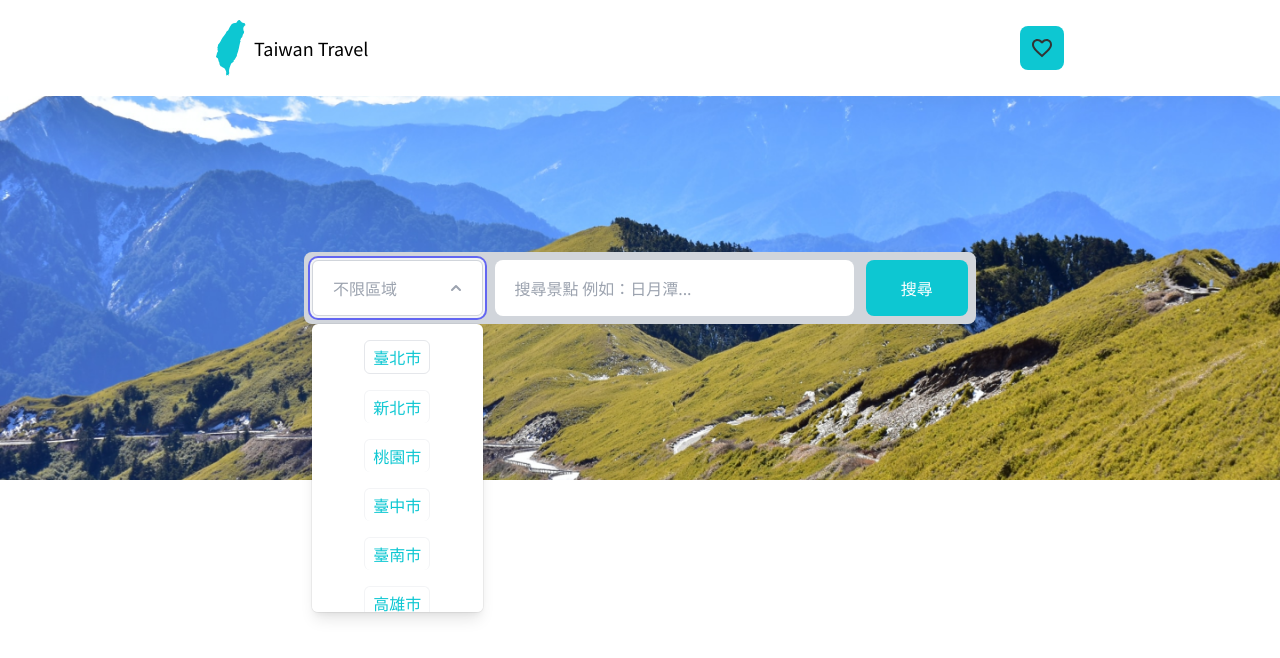
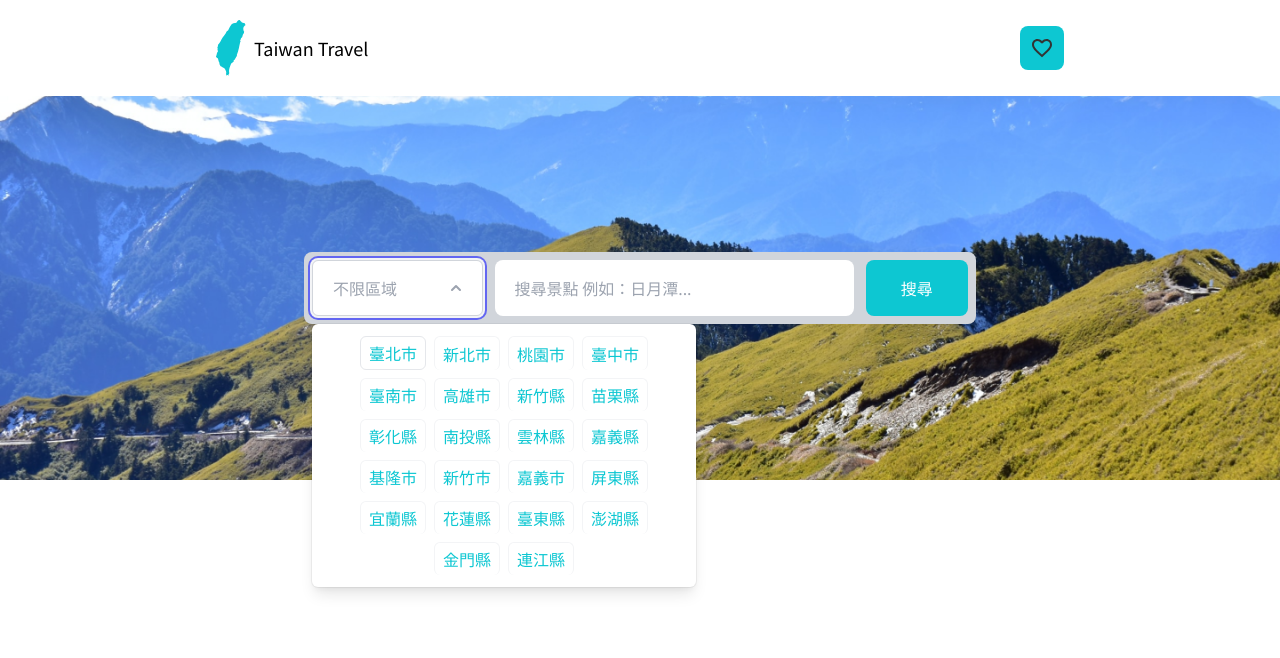
Before and after one commit to weicheng2138/2021-f2e_1, a Vue app: page / in a window 1280 px wide. Both pictures are taken after a click on the button "不限區域". Shown: the top 658 px of the page. Built offline with nearby package versions, Linux system fonts and the light colour scheme.

Commit message:
dropdown v2

```diff
--- a/src/components/DropDownList.vue
+++ b/src/components/DropDownList.vue
@@ -62,9 +62,6 @@
 		<div
 			v-if="dropdown.opened"
 			class="
-				origin-top-right
-				h-72
-				overflow-y-auto
 				mt-2
 				p-2
 				rounded-md
@@ -74,8 +71,10 @@
 				divide-y divide-gray-100
 				focus:outline-none
 				flex flex-col
-				justify-center
-				ssm:flex-row ssm:flex-wrap
+				overflow-auto
+				h-72
+				ssm:h-auto ssm:flex-row ssm:flex-wrap ssm:justify-center
+				md:overflow-hidden md:absolute md:w-96
 			"
 			role="menu"
 			aria-orientation="vertical"
@@ -86,7 +85,7 @@
 				v-for="city in dropdown.cities"
 				@click="setDropdownSelected(city)"
 				class="
-					ssm:px-2 ssm:py-1 ssm:m-2 ssm:border
+					ssm:px-2 ssm:m-1 ssm:border
 					py-1
 					rounded-md
 					text-primary
@@ -132,8 +131,8 @@ const dropdown = reactive({
 	],
 });
 
-function setDropdownSelected(city: string) {
+const setDropdownSelected = (city: string) => {
 	dropdown.selectedItem = city;
 	dropdown.opened = false;
-}
+};
 </script>
```
Also changed, not shown: tailwind.config.js (indentation only).
